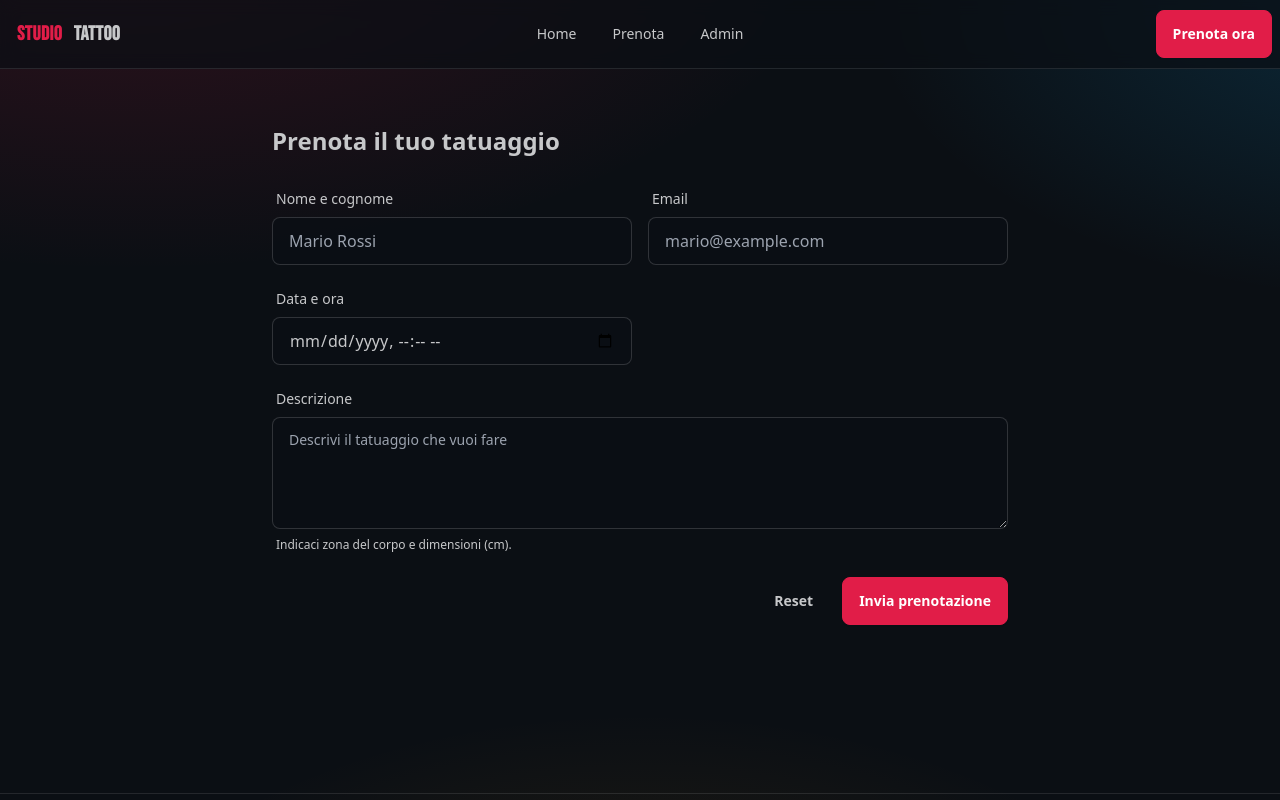
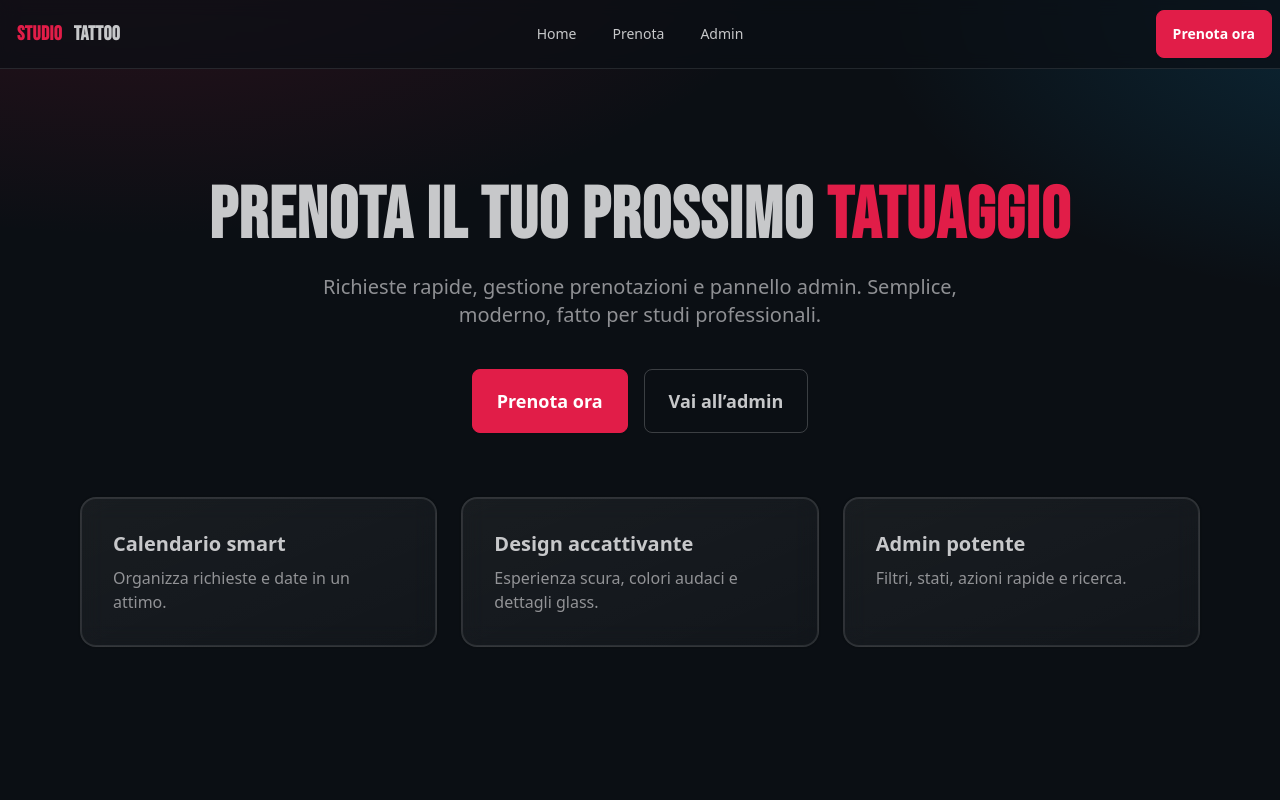
Before and after one commit to MatteoCacurri/STUDIO-TATTOO, a Next.js app: page / in a window 1280 px wide. Shown: the top 800 px of the page. Built offline with nearby package versions, Linux system fonts and the light colour scheme.

Commit message:
homepage tornata

```diff
--- a/src/app/page.tsx
+++ b/src/app/page.tsx
@@ -1,83 +1,52 @@
-"use client";
+import Link from "next/link";
 
-import { useState } from "react";
-
-export default function BookPage() {
-  const [sending, setSending] = useState(false);
-  const [ok, setOk] = useState<null | "ok" | "err">(null);
-
-  async function onSubmit(e: React.FormEvent<HTMLFormElement>) {
-    e.preventDefault();
-    setSending(true);
-    setOk(null);
-
-    const form = e.currentTarget;
-    const data = new FormData(form);
-
-    const name = String(data.get("name") || "");
-    const email = String(data.get("email") || "");
-    const datetime = String(data.get("datetime") || "");
-    const description = String(data.get("description") || "");
-
-    try {
-      const res = await fetch("/api/bookings", {
-        method: "POST",
-        headers: { "Content-Type": "application/json" },
-        body: JSON.stringify({
-          name,
-          email,
-          datetime,            // l’API converte in Date
-          tattoo: description, // mapping: description -> tattoo (schema Prisma)
-          status: "Nuovo",
-        }),
-      });
-      if (!res.ok) throw new Error("POST /api/bookings failed");
-      setOk("ok");
-      form.reset();
-    } catch (err) {
-      console.error(err);
-      setOk("err");
-    } finally {
-      setSending(false);
-    }
-  }
-
+export default function Home() {
   return (
-    <main className="container mx-auto max-w-3xl px-4 py-10 md:py-14">
-      <h1 className="text-2xl font-bold mb-6">Prenota il tuo tatuaggio</h1>
-
-      <form onSubmit={onSubmit} className="grid grid-cols-1 sm:grid-cols-2 gap-4">
-        <div className="form-control">
-          <label className="label"><span className="label-text">Nome e cognome</span></label>
-          <input required name="name" placeholder="Mario Rossi" className="input input-bordered bg-base-100/70" />
+    <div className="container mx-auto max-w-6xl px-4">
+      {/* HERO */}
+      <section className="py-20 md:py-28">
+        <div className="text-center">
+          <h1 className="font-display text-5xl md:text-7xl font-extrabold leading-[1.05]">
+            Prenota il tuo prossimo <span className="text-primary">tatuaggio</span>
+          </h1>
+          <p className="mt-5 text-lg md:text-xl text-base-content/70 max-w-2xl mx-auto">
+            Richieste rapide, gestione prenotazioni e pannello admin. Semplice, moderno, fatto per studi professionali.
+          </p>
+          <div className="mt-10 flex items-center justify-center gap-4">
+            <Link href="/book" className="btn btn-primary btn-lg hover-float">Prenota ora</Link>
+            <Link href="/admin" className="btn btn-outline btn-lg border-white/20 hover:border-white/40 hover-float">Vai all’admin</Link>
+          </div>
         </div>
 
-        <div className="form-control">
-          <label className="label"><span className="label-text">Email</span></label>
-          <input required type="email" name="email" placeholder="mario@example.com" className="input input-bordered bg-base-100/70" />
+        {/* Highlights */}
+        <div className="mt-16 grid gap-6 sm:grid-cols-2 lg:grid-cols-3">
+          {[
+            { title: "Calendario smart", desc: "Organizza richieste e date in un attimo." },
+            { title: "Design accattivante", desc: "Esperienza scura, colori audaci e dettagli glass." },
+            { title: "Admin potente", desc: "Filtri, stati, azioni rapide e ricerca." },
+          ].map((f, i) => (
+            <div key={i} className="card glass hover-float">
+              <div className="card-body">
+                <h3 className="card-title">{f.title}</h3>
+                <p className="text-base-content/70">{f.desc}</p>
+              </div>
+            </div>
+          ))}
         </div>
+      </section>
 
-        <div className="form-control">
-          <label className="label"><span className="label-text">Data e ora</span></label>
-          <input required type="datetime-local" name="datetime" className="input input-bordered bg-base-100/70" />
+      {/* CTA finale */}
+      <section className="my-16">
+        <div className="card glass">
+          <div className="card-body items-center text-center">
+            <h2 className="font-display text-3xl md:text-4xl">Pronto a lasciare il segno?</h2>
+            <p className="text-base-content/70 mt-2 max-w-2xl">Bastano pochi secondi per inviare una proposta: data, dimensione e stile. Ti ricontattiamo noi.</p>
+            <div className="card-actions mt-6">
+              <Link href="/book" className="btn btn-primary btn-wide hover-float">Inizia ora</Link>
+            </div>
+          </div>
         </div>
-
-        <div className="form-control sm:col-span-2">
-          <label className="label"><span className="label-text">Descrizione</span></label>
-          <textarea required name="description" placeholder="Descrivi il tatuaggio che vuoi fare" className="textarea textarea-bordered bg-base-100/70 h-28" />
-          <label className="label"><span className="label-text-alt text-content/60">Indicaci zona del corpo e dimensioni (cm).</span></label>
-        </div>
-
-        <div className="sm:col-span-2 flex justify-end gap-3">
-          <button type="reset" className="btn btn-ghost">Reset</button>
-          <button type="submit" disabled={sending} className="btn btn-primary">
-            {sending ? "Invio..." : "Invia prenotazione"}
-          </button>
-        </div>
-      </form>
-
-      {ok === "ok" && <div className="alert alert-success mt-6">Richiesta inviata! Ti ricontatteremo a breve.</div>}
-      {ok === "err" && <div className="alert alert-error mt-6">Errore durante l’invio. Riprova.</div>}
-    </main>
+      </section>
+    </div>
   );
 }
```
